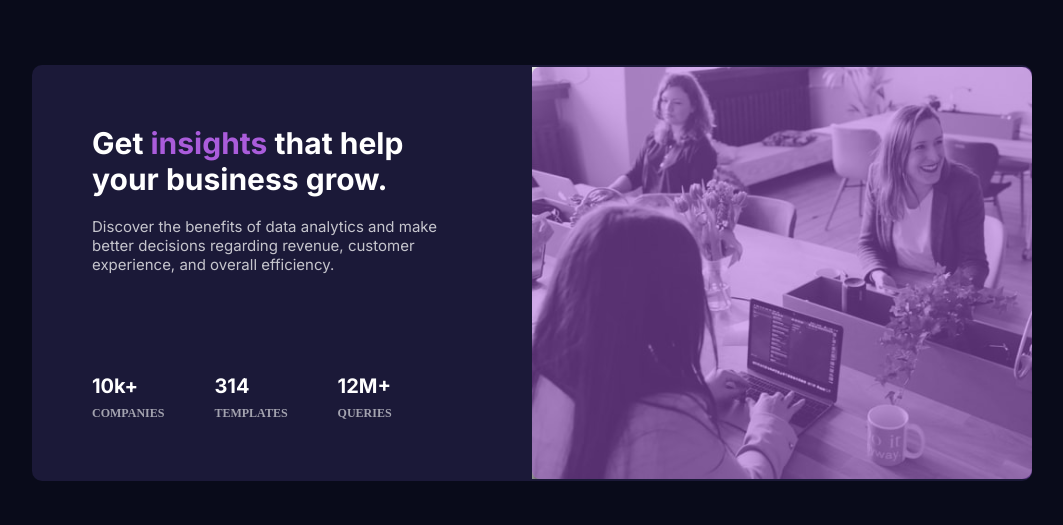
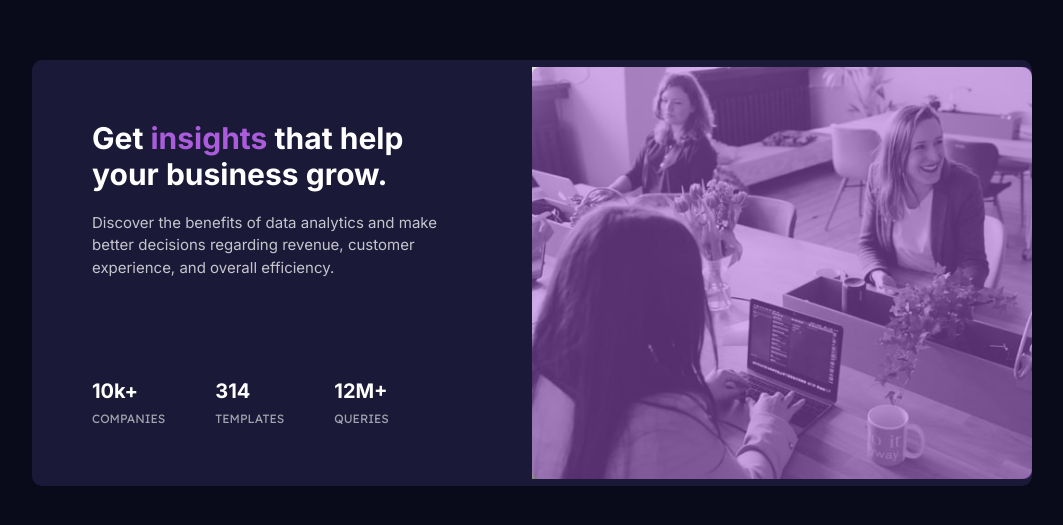
Before and after one commit to RenatoStosl/card-meet, a plain HTML site: page index.html in a window 1280 px wide. Shown: the part 127-652 px from the top of the page, without its empty margins (108-1171 px from the left). Drawn offline with Linux system fonts and the light colour scheme.

Commit message:
ajuste de fonte

```diff
--- a/css/style.css
+++ b/css/style.css
@@ -45,6 +45,7 @@ body {
 .paragrafo {
   color: hsla(0, 0%, 100%, 0.75);
   margin-bottom: 50px;
+  line-height: 1.5;
 }
 
 .lista {
@@ -61,11 +62,10 @@ body {
 }
 
 .lista-dado {
-  font-family: Lexend;
+  font-family: "Lexend Deca";
   color: hsla(0, 0%, 100%, 0.6);
   font-size: 12px;
   margin-top: 8px;
-  font-weight: 700;
 }
 
 .container-img {
```
